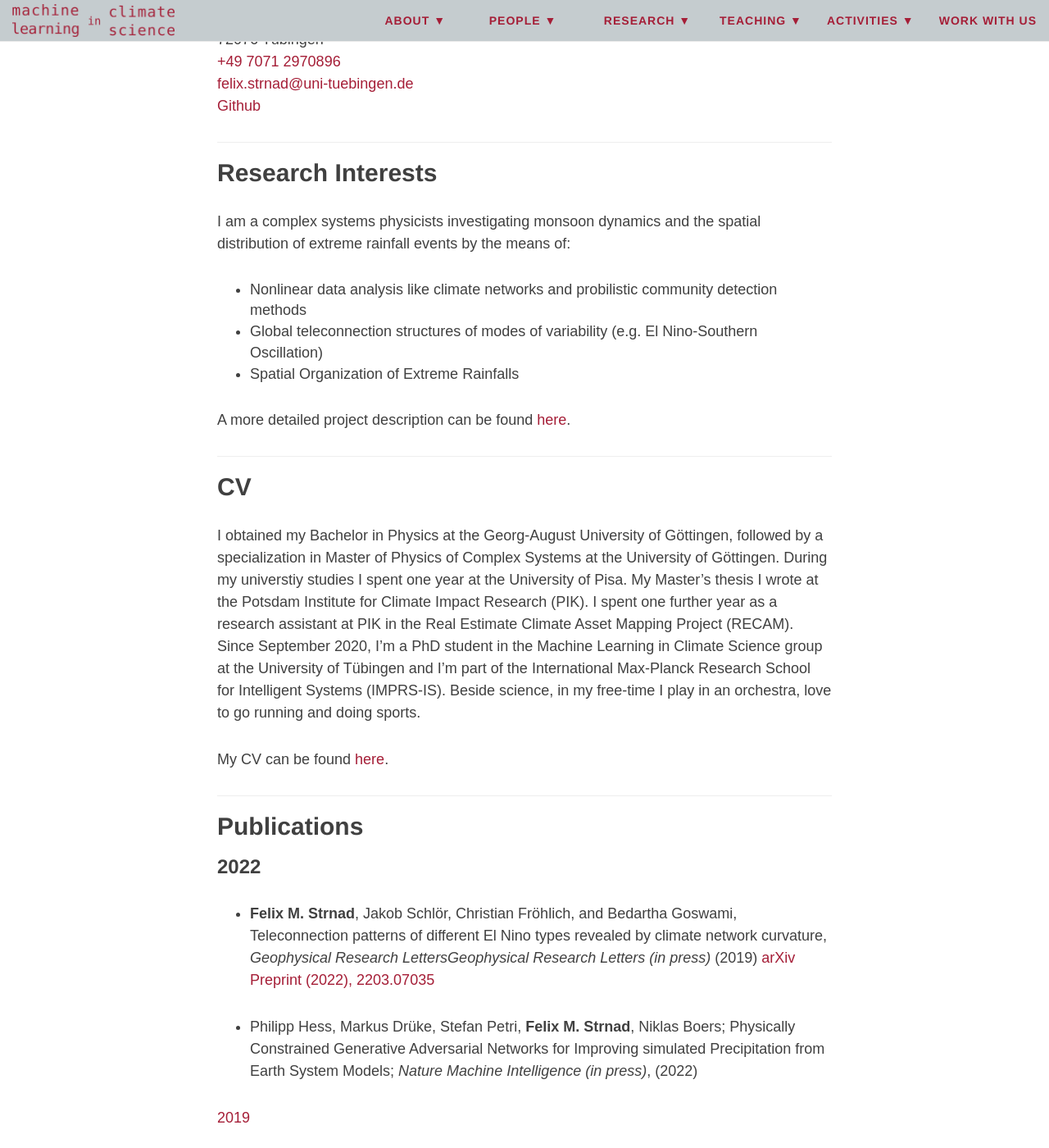
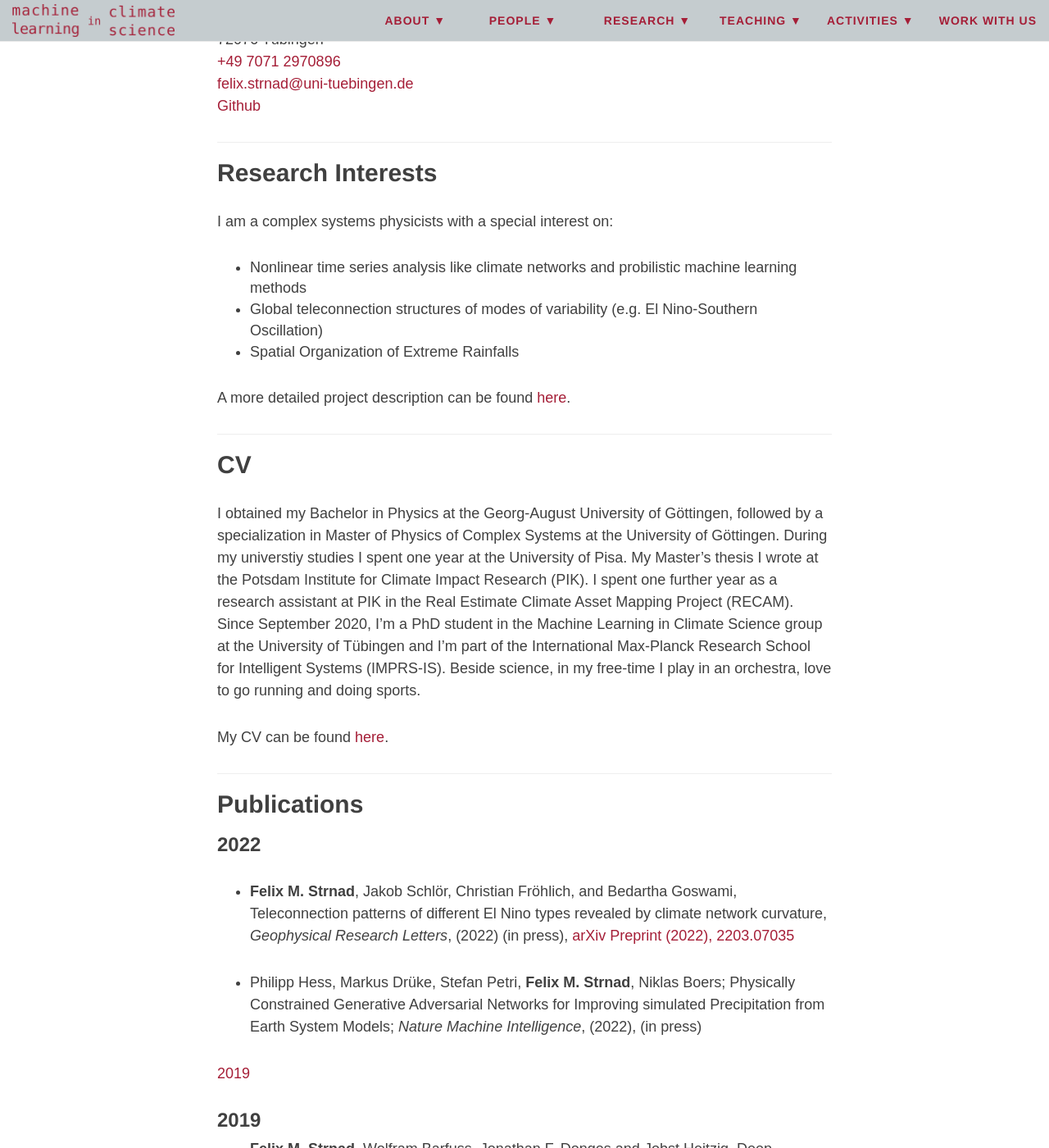
Before and after one commit to mlcs/mlcs.github.io, a Jekyll site: the page built from people/strnad.md, in a window 1280 px wide and 1400 px high, scrolled down 788 px. Shown: the whole window at 82% size. Built offline with Jekyll 4.4.1, drawn with Linux system fonts in a browser that asks for light colours; nearby versions of some CDN libraries.

Commit message:
Corrected typos in publications and research interests.

```diff
--- a/people/strnad.md
+++ b/people/strnad.md
@@ -15,8 +15,8 @@ Maria-von-Linden-Str. 6
 
 ***
 ## Research Interests
-I am a complex systems physicists investigating monsoon dynamics and the spatial distribution of extreme rainfall events by the means of:
-+ Nonlinear data analysis like climate networks and probilistic community detection methods
+I am a complex systems physicists with a special interest on:
++ Nonlinear time series analysis like climate networks and probilistic machine learning methods
 + Global teleconnection structures of modes of variability (e.g. El Nino-Southern Oscillation)
 + Spatial Organization of Extreme Rainfalls
 
@@ -35,10 +35,10 @@ My CV can be found [here](./../files/cv_felix_strnad.pdf).
 ## Publications
 
 ### 2022
-+ **Felix M. Strnad**, Jakob Schlör, Christian Fröhlich, and Bedartha Goswami, Teleconnection patterns of different El Nino types revealed by climate network curvature, _Geophysical Research LettersGeophysical Research Letters (in press)_
-    (2019) [arXiv Preprint (2022), 2203.07035](https://doi.org/10.48550/arXiv.2203.07035)
++ **Felix M. Strnad**, Jakob Schlör, Christian Fröhlich, and Bedartha Goswami, Teleconnection patterns of different El Nino types revealed by climate network curvature, _Geophysical Research Letters_,
+    (2022) (in press), [arXiv Preprint (2022), 2203.07035](https://doi.org/10.48550/arXiv.2203.07035)
 
-+ Philipp Hess, Markus Drüke, Stefan Petri, **Felix M. Strnad**, Niklas Boers; Physically Constrained Generative Adversarial Networks for Improving simulated Precipitation from Earth System Models; _Nature Machine Intelligence (in press)_, (2022)
++ Philipp Hess, Markus Drüke, Stefan Petri, **Felix M. Strnad**, Niklas Boers; Physically Constrained Generative Adversarial Networks for Improving simulated Precipitation from Earth System Models; _Nature Machine Intelligence_, (2022),  (in press)
 
 [2019](#2019)
 
```
